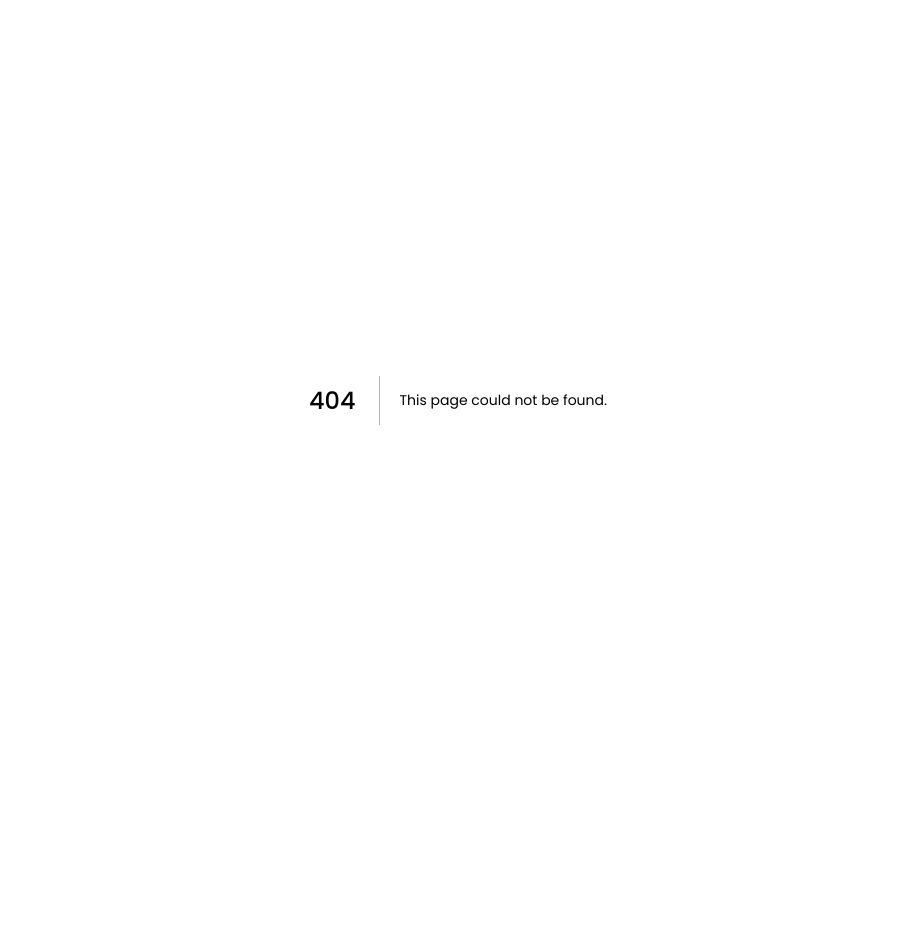
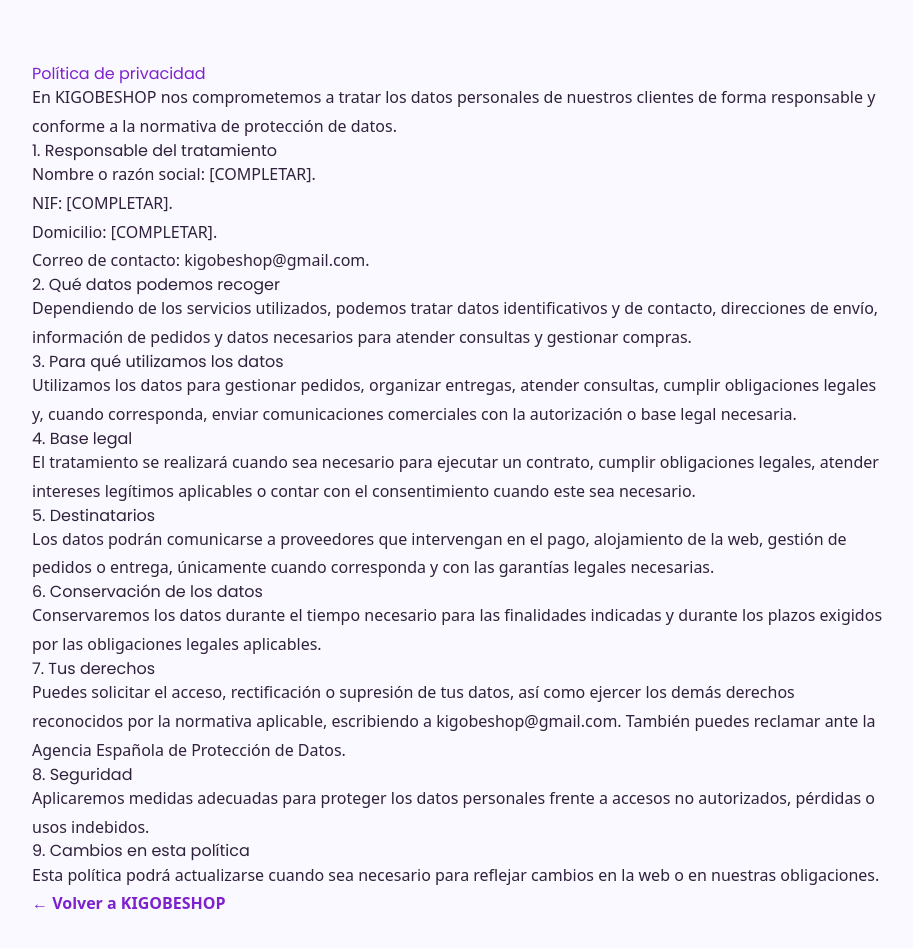
Before and after one commit to KIGOBESHOP/kigobeshop-, a Next.js app: page /privacidad in a window 1280 px wide. Before the commit this address had no page. Shown: the top 948 px of the page, without its empty margins (182-1095 px from the left). Before the commit the page ends 800 px from the top, so only its background shows below. Built offline with nearby package versions, Linux system fonts and the light colour scheme.

Commit message:
Create page.tsx

```diff
--- /dev/null
+++ b/app/privacidad/page.tsx
@@ -0,0 +1,99 @@
+export default function PrivacidadPage() {
+  return (
+    <main
+      style={{
+        maxWidth: "900px",
+        margin: "40px auto",
+        padding: "24px",
+        color: "#30213c",
+        lineHeight: 1.8,
+      }}
+    >
+      <h1 style={{ color: "#7e22ce" }}>
+        Política de privacidad
+      </h1>
+
+      <p>
+        En KIGOBESHOP nos comprometemos a tratar los datos
+        personales de nuestros clientes de forma responsable
+        y conforme a la normativa de protección de datos.
+      </p>
+
+      <h2>1. Responsable del tratamiento</h2>
+      <p>
+        Nombre o razón social: [COMPLETAR].
+        <br />
+        NIF: [COMPLETAR].
+        <br />
+        Domicilio: [COMPLETAR].
+        <br />
+        Correo de contacto: kigobeshop@gmail.com.
+      </p>
+
+      <h2>2. Qué datos podemos recoger</h2>
+      <p>
+        Dependiendo de los servicios utilizados, podemos tratar
+        datos identificativos y de contacto, direcciones de envío,
+        información de pedidos y datos necesarios para atender
+        consultas y gestionar compras.
+      </p>
+
+      <h2>3. Para qué utilizamos los datos</h2>
+      <p>
+        Utilizamos los datos para gestionar pedidos, organizar
+        entregas, atender consultas, cumplir obligaciones legales
+        y, cuando corresponda, enviar comunicaciones comerciales
+        con la autorización o base legal necesaria.
+      </p>
+
+      <h2>4. Base legal</h2>
+      <p>
+        El tratamiento se realizará cuando sea necesario para
+        ejecutar un contrato, cumplir obligaciones legales,
+        atender intereses legítimos aplicables o contar con el
+        consentimiento cuando este sea necesario.
+      </p>
+
+      <h2>5. Destinatarios</h2>
+      <p>
+        Los datos podrán comunicarse a proveedores que intervengan
+        en el pago, alojamiento de la web, gestión de pedidos o
+        entrega, únicamente cuando corresponda y con las garantías
+        legales necesarias.
+      </p>
+
+      <h2>6. Conservación de los datos</h2>
+      <p>
+        Conservaremos los datos durante el tiempo necesario para
+        las finalidades indicadas y durante los plazos exigidos
+        por las obligaciones legales aplicables.
+      </p>
+
+      <h2>7. Tus derechos</h2>
+      <p>
+        Puedes solicitar el acceso, rectificación o supresión de
+        tus datos, así como ejercer los demás derechos reconocidos
+        por la normativa aplicable, escribiendo a
+        kigobeshop@gmail.com. También puedes reclamar ante la
+        Agencia Española de Protección de Datos.
+      </p>
+
+      <h2>8. Seguridad</h2>
+      <p>
+        Aplicaremos medidas adecuadas para proteger los datos
+        personales frente a accesos no autorizados, pérdidas
+        o usos indebidos.
+      </p>
+
+      <h2>9. Cambios en esta política</h2>
+      <p>
+        Esta política podrá actualizarse cuando sea necesario
+        para reflejar cambios en la web o en nuestras obligaciones.
+      </p>
+
+      <a href="/" style={{ color: "#7e22ce", fontWeight: "bold" }}>
+        ← Volver a KIGOBESHOP
+      </a>
+    </main>
+  );
+}
```
